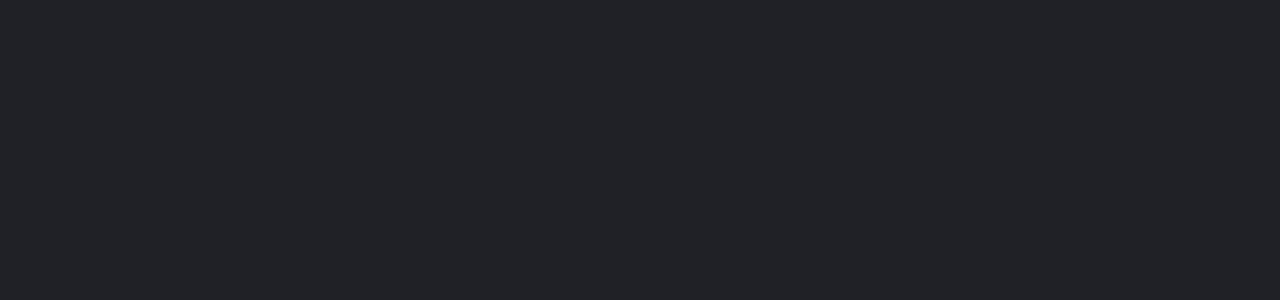
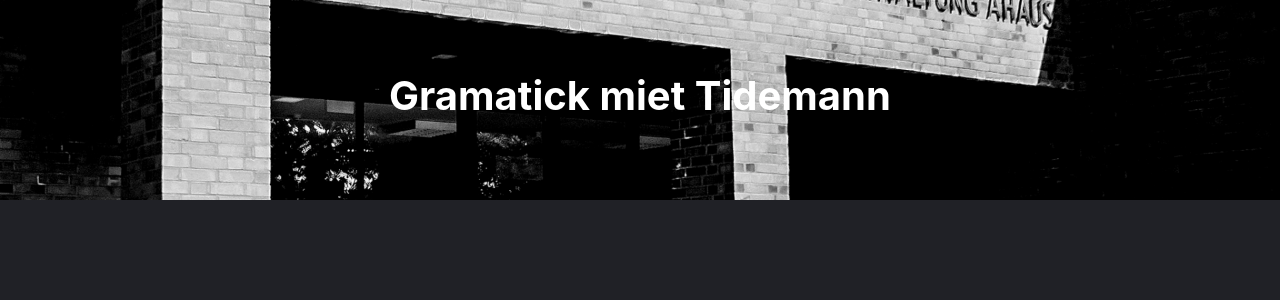
Before and after one commit to relativvv/GrammatickMietTiedemann, a React (Create React App) app in the folder frontend/: page / in a window 1280 px wide. Shown: the top 300 px of the page. Built offline with nearby package versions, Linux system fonts and the light colour scheme; a small style sheet from the web is missing.

Commit message:
created header

```diff
--- a/frontend/src/app.tsx
+++ b/frontend/src/app.tsx
@@ -1,12 +1,12 @@
 import React, {FC} from 'react';
 import 'bootstrap/dist/css/bootstrap.min.css';
 import './app.scss';
-import {Container} from "react-bootstrap";
-import Image from 'react-bootstrap/Image'
+import Header from "./components/header/header";
 
 const app: FC<Record<string, never>> = () => {
     return (
         <>
+            <Header />
         </>
     )
 };
--- /dev/null
+++ b/frontend/src/components/header/header.scss
@@ -0,0 +1,27 @@
+.header {
+    &-inner {
+        height: 200px;
+        display: flex;
+        justify-content: center;
+        align-items: center;
+        background-image: url("./../../images/header.jpg");
+        background-position: top;
+        background-size: cover;
+        background-repeat: no-repeat;
+
+        @media (max-width: 767px) {
+            height: 100px;
+            padding: 0 10px;
+        }
+    }
+
+    h1 {
+        font-weight: 700;
+        word-break: break-word;
+        hyphens: auto;
+
+        @media (max-width: 767px) {
+            font-size: 1.5rem;
+        }
+    }
+}
--- /dev/null
+++ b/frontend/src/components/header/header.tsx
@@ -0,0 +1,12 @@
+import React from "react";
+import './header.scss';
+
+const Header = () => (
+    <header className="header">
+        <div className="header-inner">
+            <h1>Gramatick miet Tidemann</h1>
+        </div>
+    </header>
+);
+
+export default Header;
```
